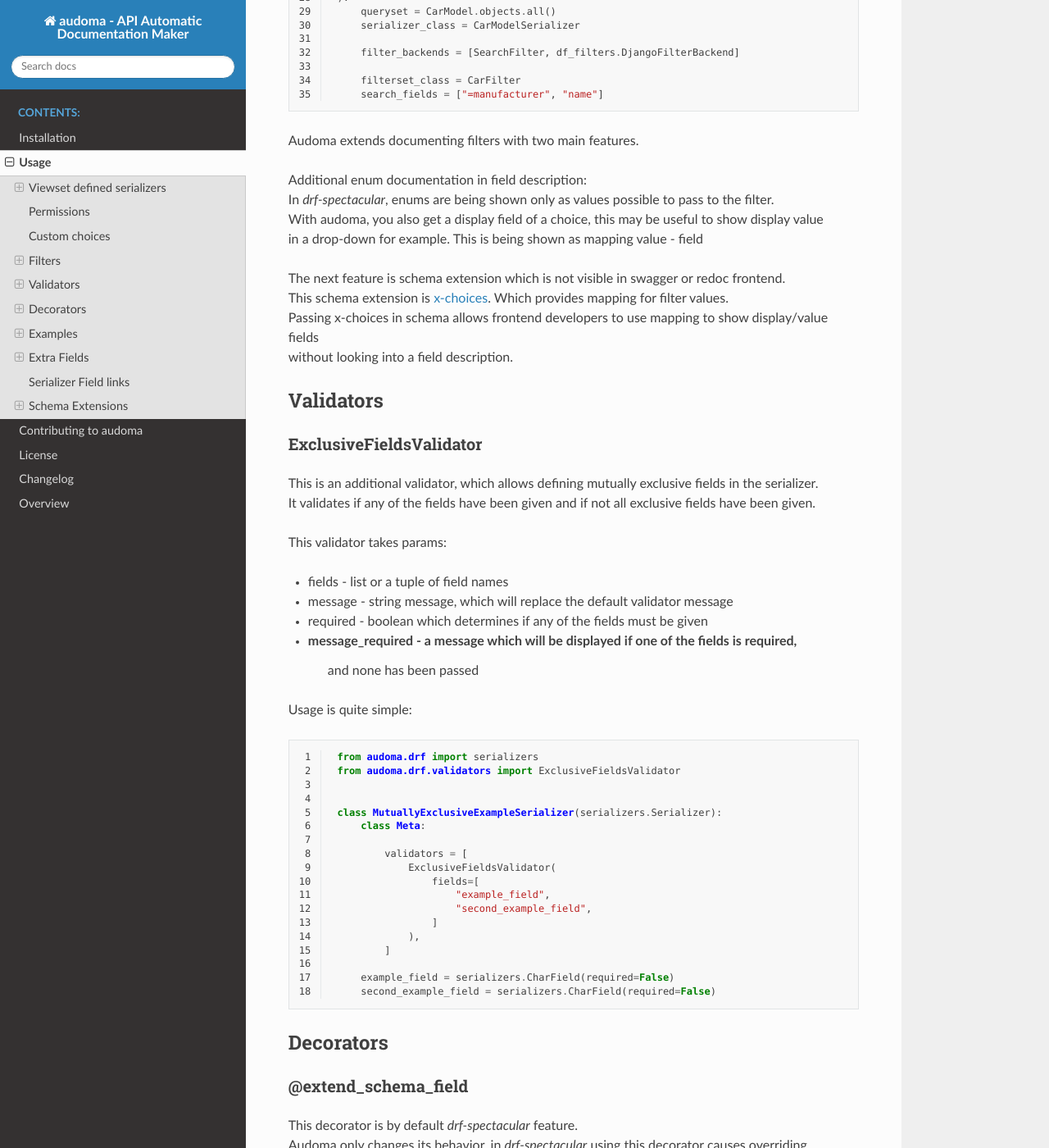
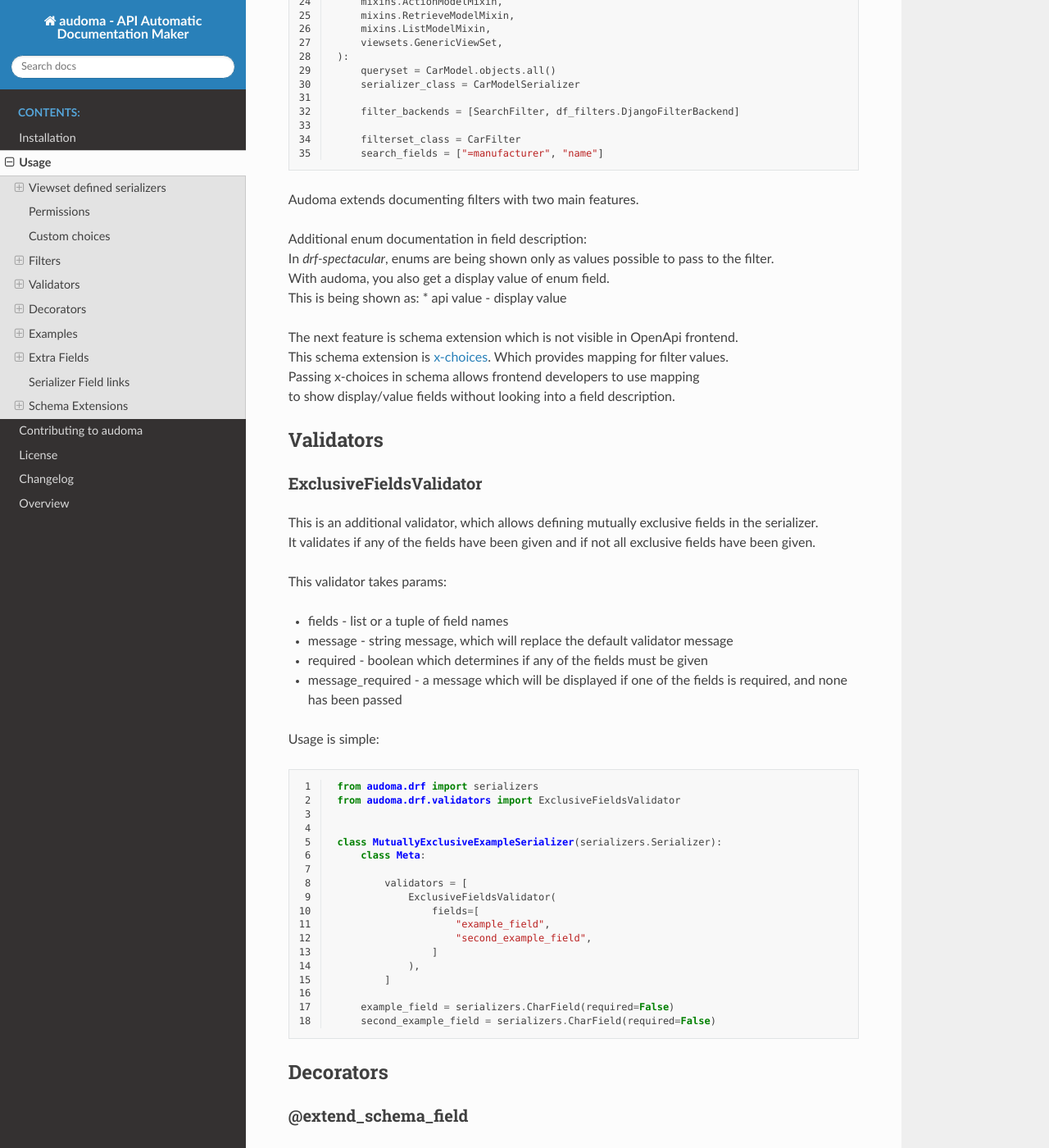
Before and after one commit to Iteo/audoma, a Sphinx documentation site: the page built from docs/usage.rst, in a window 1280 px wide and 1400 px high, scrolled down 10555 px. Shown: the whole window at 82% size. Built offline with Sphinx 7.4.7 and the Read the Docs theme 2.0.0, drawn with Linux system fonts in a browser that asks for light colours; some of the changed text lies outside the part shown.

Commit message:
PINT-40: fixed docs typos, added links to original docs

```diff
--- a/docs/usage.rst
+++ b/docs/usage.rst
@@ -74,7 +74,7 @@
             serializer.save()
             return Response(serializer.instance, status_code=200)
 
-| It is also possible for action to serve more than one http method.
+| It is also possible for action to serve more than one HTTP method.
 | In audoma, it is allowed to assign different serializers for each of the actions HTTP methods.
 
 | Variable name pattern: `{http_method}_{action_name}_serializer_class`
@@ -134,7 +134,7 @@
 
 | The most atomic way of defining serializer classes in audoma is to define serializer
 | per method, action and type.
-| This means that each action's http method will have `result` and `collect` serializer classes.
+| This means that each action's HTTP method will have `result` and `collect` serializer classes.
 
 | Variable name pattern: `{htp_method}_{action_name}_{type}_serializer_class` (type can be result or collect)
 | Example:
@@ -602,14 +603,15 @@
 
 | Additional enum documentation in field description:
 | In `drf-spectacular`, enums are being shown only as values possible to pass to the filter.
-| With audoma, you also get a display field of a choice, this may be useful to show display value
-| in a drop-down for example. This is being shown as mapping value - field
+| With audoma, you also get a display value of enum field.
+| This is being shown as:
+    * api value - display value
 
 
-| The next feature is schema extension which is not visible in swagger or redoc frontend.
+| The next feature is schema extension which is not visible in OpenApi frontend.
 | This schema extension is :ref:`x-choices`. Which provides mapping for filter values.
-| Passing x-choices in schema allows frontend developers to use mapping to show display/value fields
-| without looking into a field description.
+| Passing x-choices in schema allows frontend developers to use mapping
+| to show display/value fields without looking into a field description.
 
 
 Validators
@@ -626,10 +628,9 @@
 * fields - list or a tuple of field names
 * message - string message, which will replace the default validator message
 * required - boolean which determines if any of the fields must be given
-* message_required - a message which will be displayed if one of the fields is required,
-    and none has been passed
+* message_required - a message which will be displayed if one of the fields is required, and none has been passed
 
-| Usage is quite simple:
+| Usage is simple:
 
 .. code-block :: python
    :linenos:
@@ -1127,9 +1131,7 @@
                 collectors=ExampleOneFieldSerializer,
             )
 
-    * A dictionary with HTTP methods as keys and serializer classes as values.
-
-        This allows defining different collector for each HTTP method.
+    * A dictionary with HTTP methods as keys and serializer classes as values. This allows defining different collector for each HTTP method.
 
         .. code :: python
 
@@ -1159,10 +1161,7 @@
 | This param allows defining custom results for each method and each response status code.
 | Results param may be passed as:
 
-    * Serializer class or which must inherit from `serializers.BaseSerializer` or string variable
-
-        In this case, the serializer class passed will be used to produce every response
-        coming from this action.
+    * Serializer class or which must inherit from `serializers.BaseSerializer` or string variable In this case, the serializer class passed will be used to produce every response coming from this action.
 
         .. code :: python
 
@@ -1173,9 +1172,7 @@
                 results=ExampleModelSerializer,
             )
 
-    * A dictionary with HTTP methods as keys and serializer classes or string variables as values.
-
-        In This case, there will be a different response serializer for each HTTP method.
+    * A dictionary with HTTP methods as keys and serializer classes or string variables as values. In This case, there will be a different response serializer for each HTTP method.
 
         .. code :: python
 
@@ -1187,9 +1184,7 @@
             )
 
 
-    * A dictionary with HTTP methods as keys and dictionaries as values.
-        Those dictionaries have status codes as keys and serializer classes or string variables
-        as values.
+    * A dictionary with HTTP methods as keys and dictionaries as values. Those dictionaries have status codes as keys and serializer classes or string variables as values.
 
         .. code-block :: python
 
```
Also changed, not shown: other parts of docs/usage.rst (+28 -20 lines).
